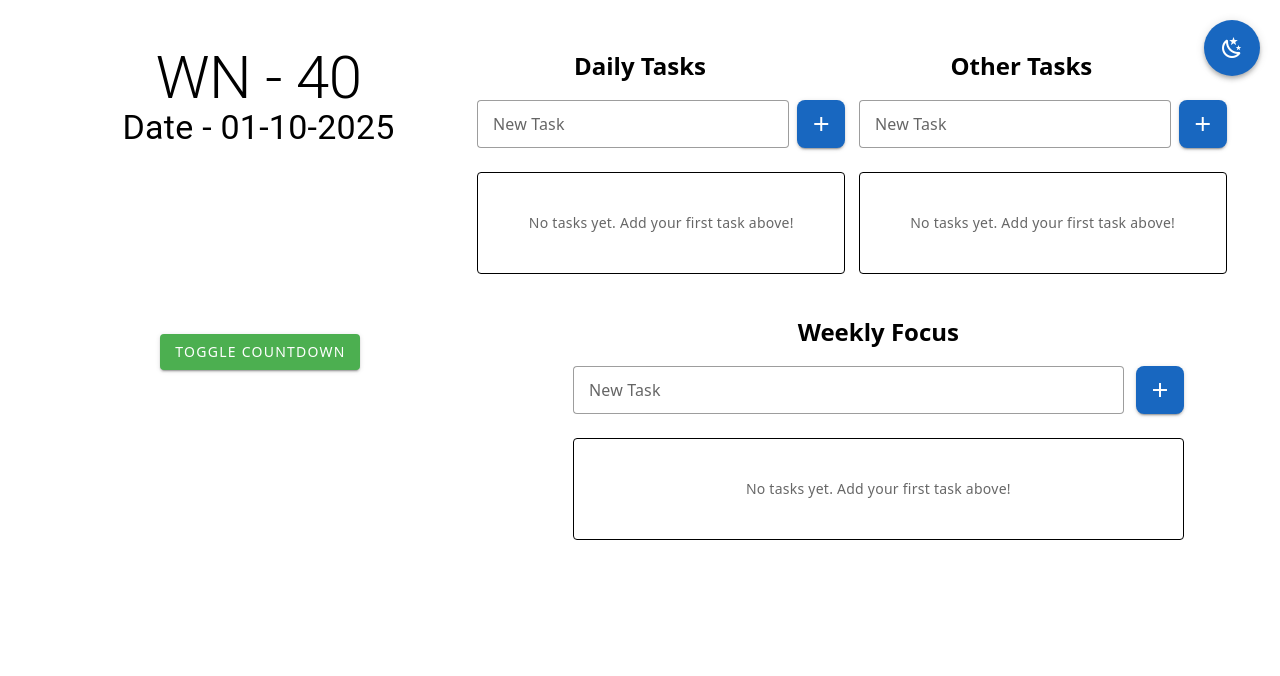
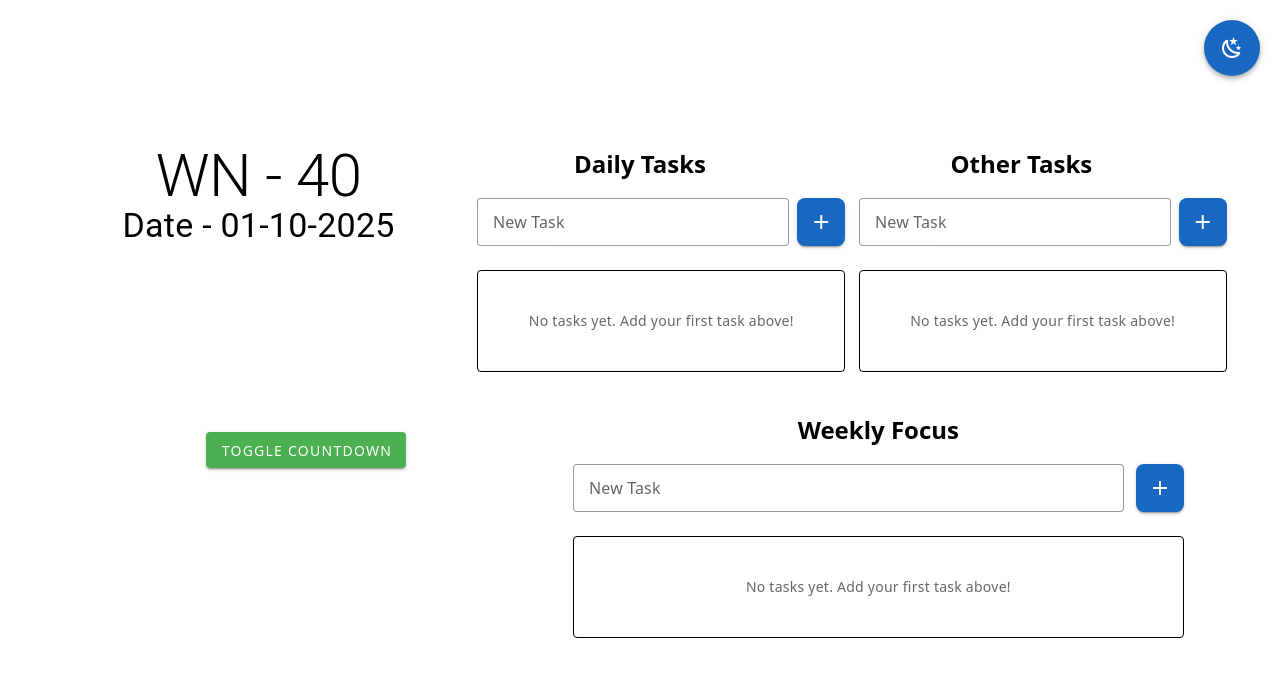
Before and after one commit to sachinkmohan/life-dashboard, a Vue app: page / in a window 1280 px wide. Shown: the top 676 px of the page. Built offline with nearby package versions, Linux system fonts and the light colour scheme.

Commit message:
Refactor template structure: replace v-app with div for improved layout

```diff
--- a/src/components/CustomCountdown.vue
+++ b/src/components/CustomCountdown.vue
@@ -1,5 +1,5 @@
 <template>
-  <v-app class="ml-15">
+  <div>
     <v-btn
       @click="isHidden = !isHidden"
       class="ma-5"
@@ -61,7 +61,7 @@
         </v-col>
       </v-row>
     </v-container>
-  </v-app>
+  </div>
 </template>
 
 <script setup lang="ts">
```
